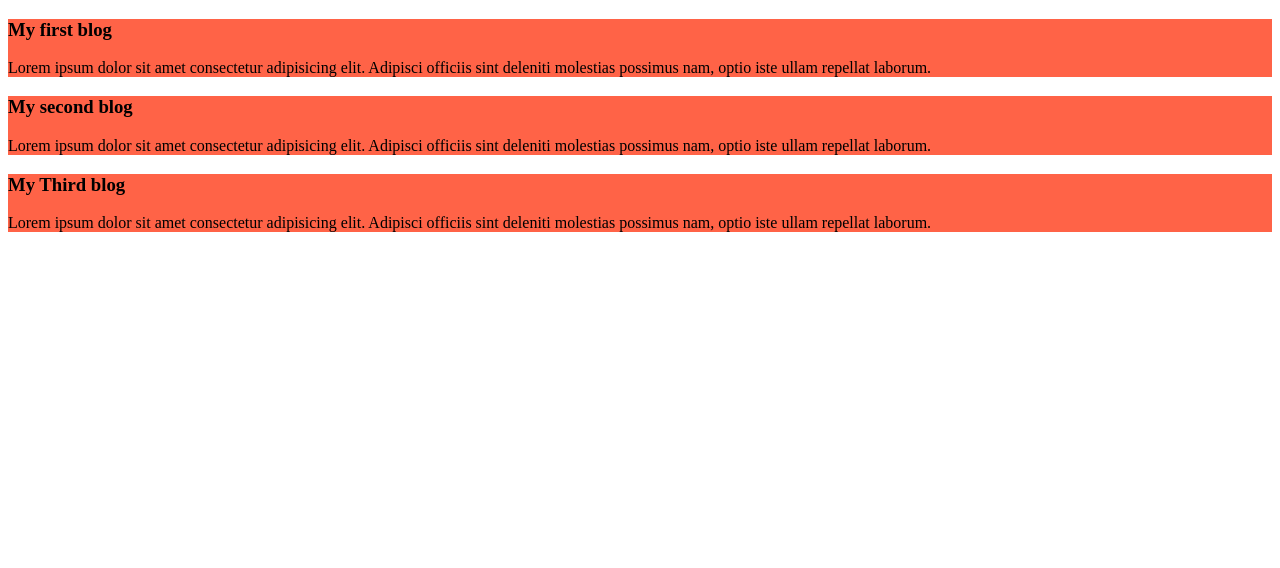
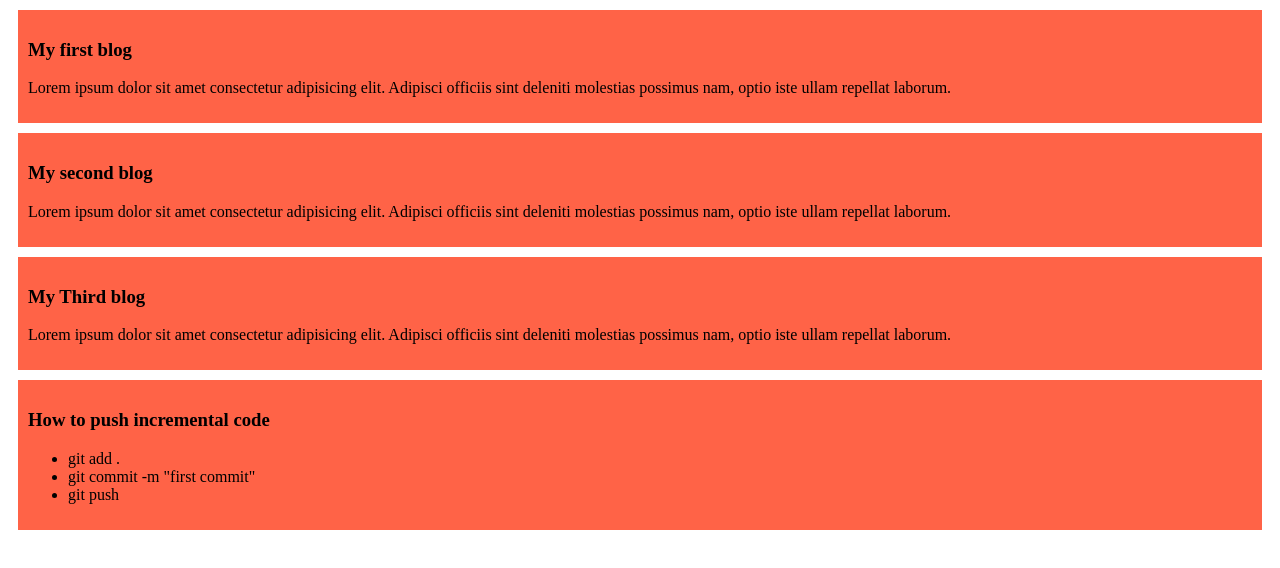
Before and after one commit to nhwnahid007/my-simple-website, a plain HTML site: page index.html in a window 1280 px wide. Drawn offline with Linux system fonts and the light colour scheme.

Commit message:
added fourth commit

```diff
--- a/index.html
+++ b/index.html
@@ -19,5 +19,14 @@
         <h3>My Third blog</h3>
         <p>Lorem ipsum dolor sit amet consectetur adipisicing elit. Adipisci officiis sint deleniti molestias possimus nam, optio iste ullam repellat laborum.</p>
     </div>
+
+    <div>
+        <h3>How to push incremental code <code></code></h3>
+        <ul>
+            <li>git add .</li>
+            <li>git commit -m "first commit"</li>
+            <li>git push</li>
+        </ul>
+    </div>
 </body>
 </html>
--- a/style.css
+++ b/style.css
@@ -1,4 +1,5 @@
 div{
     background-color: tomato;
-    padding: 0px;
+    padding: 10px;
+    margin: 10px;
 }
```
